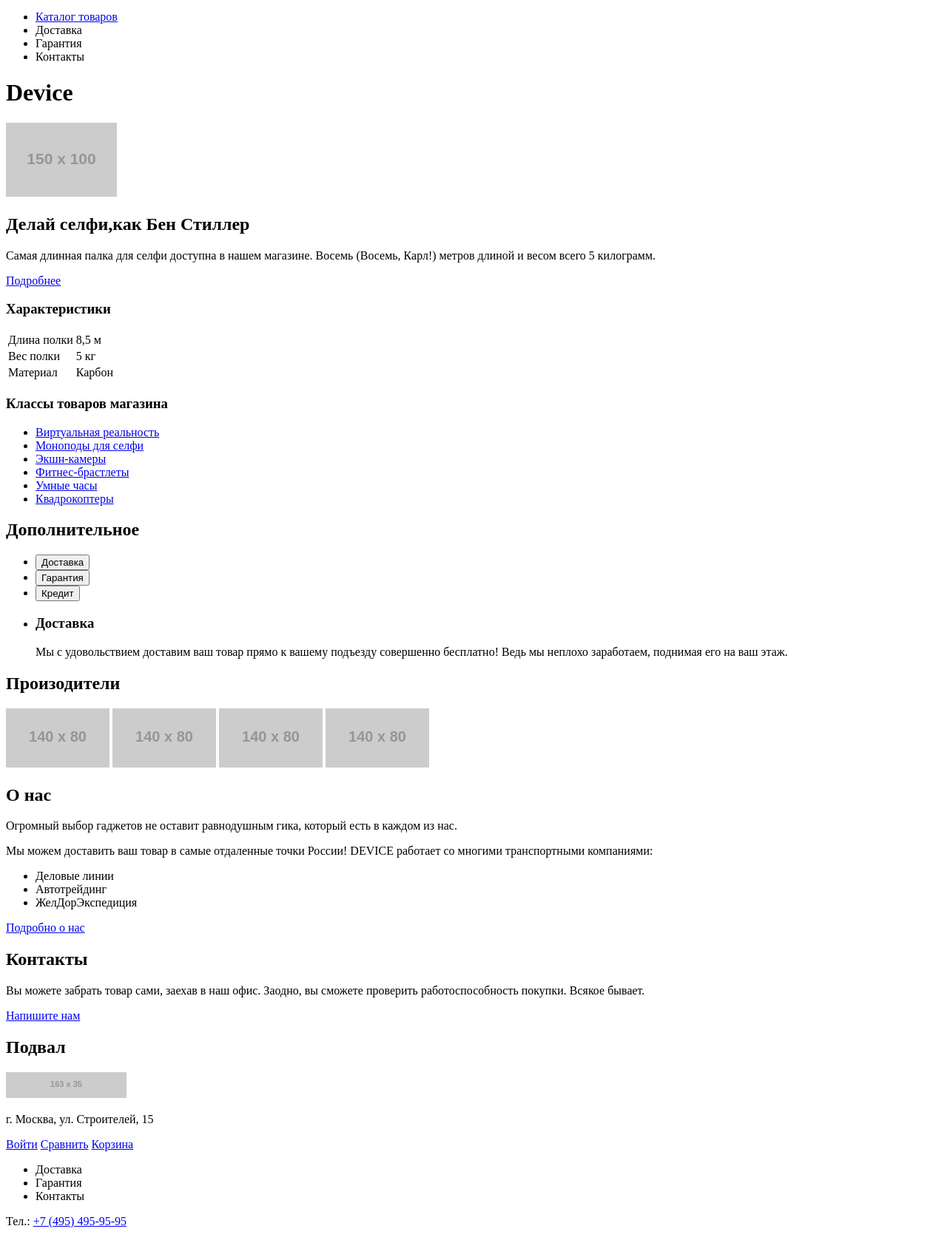
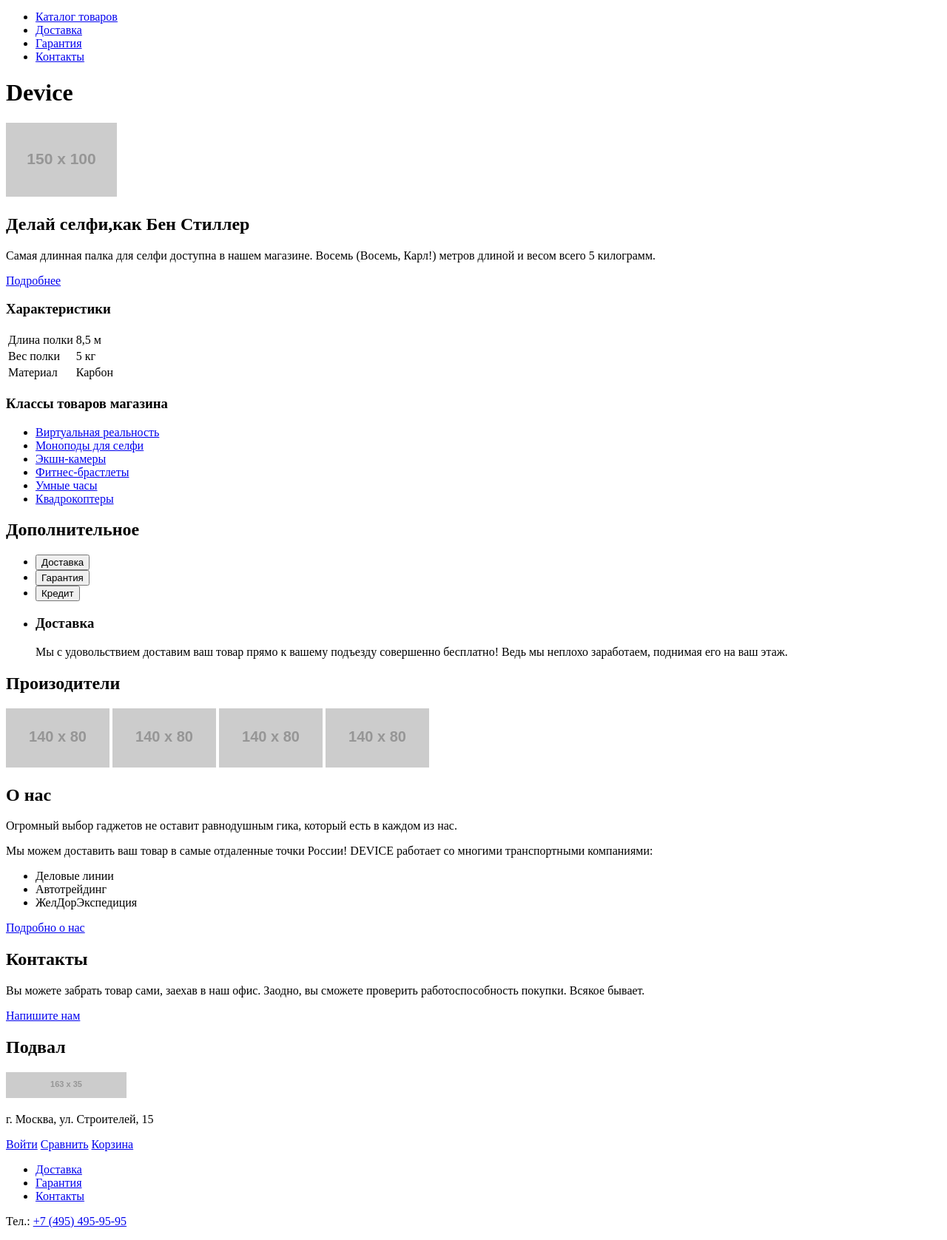
Before and after one commit to SingeRU/1261815-device-29, a plain HTML site: page index.html in a window 1280 px wide. Shown: the part 67-1744 px from the top of the page at 74% size. Drawn offline with Linux system fonts and the light colour scheme; placeholder pictures from the web are drawn by us.

Commit message:
Вернул ссылки

```diff
--- a/index.html
+++ b/index.html
@@ -16,9 +16,9 @@
       <nav>
         <ul>
           <li><a href="#">Каталог товаров</a></li>
-          <li>Доставка</li>
-          <li>Гарантия</li>
-          <li>Контакты</li>
+          <li><a href="#">Доставка</a></li>
+          <li><a href="#">Гарантия</a></li>
+          <li><a href="#">Контакты</a></li>
         </ul>
       </nav>
     </header>
@@ -115,9 +115,9 @@
       </div>
       <nav>
         <ul>
-          <li>Доставка</li>
-          <li>Гарантия</li>
-          <li>Контакты</li>
+          <li><a href="#">Доставка</a></li>
+          <li><a href="#">Гарантия</a></li>
+          <li><a href="#">Контакты</a></li>
         </ul>
       </nav>
       <p>Тел.: <a href="tel:+74954959595">+7 (495) 495-95-95</a></p>
```
